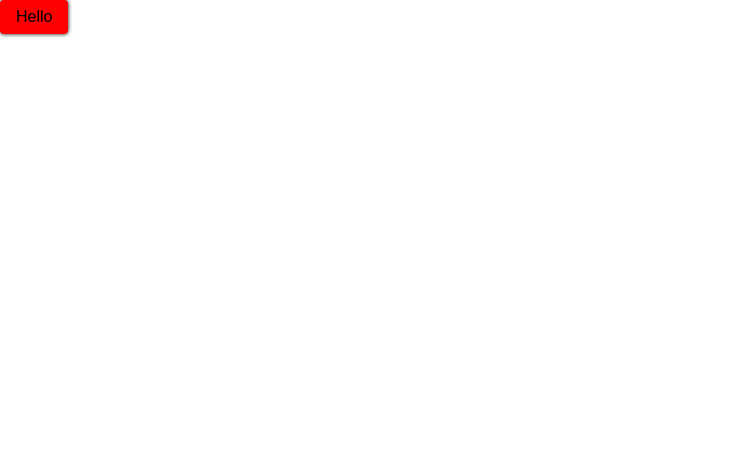
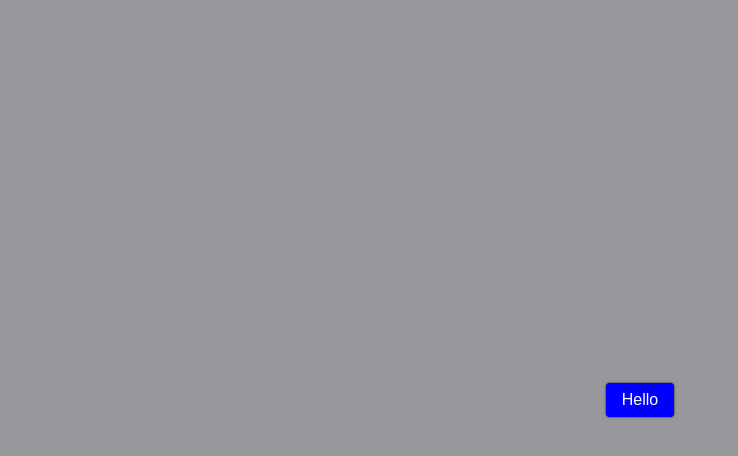
Before and after one commit to Maliklar/my-ui, a React (Create React App) app: page / in a window 1280 px wide. Shown: the top 456 px of the page, without its empty margins (0-738 px from the left). Built offline with nearby package versions, Linux system fonts and the light colour scheme.

Commit message:
Created box attributes

```diff
--- a/src/App.css
+++ b/src/App.css
@@ -1,38 +1,8 @@
 .App {
-  text-align: center;
-}
-
-.App-logo {
-  height: 40vmin;
-  pointer-events: none;
-}
-
-@media (prefers-reduced-motion: no-preference) {
-  .App-logo {
-    animation: App-logo-spin infinite 20s linear;
-  }
-}
-
-.App-header {
-  background-color: #282c34;
-  min-height: 100vh;
   display: flex;
-  flex-direction: column;
   align-items: center;
   justify-content: center;
-  font-size: calc(10px + 2vmin);
-  color: white;
+  background-color: #282c347d;
+  width: 100dvw;
+  height: 100dvh;
 }
-
-.App-link {
-  color: #61dafb;
-}
-
-@keyframes App-logo-spin {
-  from {
-    transform: rotate(0deg);
-  }
-  to {
-    transform: rotate(360deg);
-  }
-}
--- a/src/App.tsx
+++ b/src/App.tsx
@@ -4,7 +4,7 @@ import Button from "./components/Button";
 function App() {
   return (
     <div className="App">
-      <Button>Hello</Button>
+      <Button color="primary">Hello</Button>
     </div>
   );
 }
--- a/src/components/Button/index.module.scss
+++ b/src/components/Button/index.module.scss
@@ -1,101 +1,5 @@
-@import "../../styles/variables/index.scss";
+@import "../../styles/components/box.module.scss";
 
 .container {
-  position: relative;
-  border: none;
-  background-color: transparent;
-  cursor: pointer;
-  background-color: red;
-  padding: 0.5rem 1rem;
-  border-radius: 6px;
-  margin: 0;
-  display: flex;
-  align-items: center;
-
-  &[data-corners="0"] {
-    border-radius: $corners-0;
-  }
-  &[data-corners="1"] {
-    border-radius: $corners-1;
-  }
-  &[data-corners="2"] {
-    border-radius: $corners-2;
-  }
-  &[data-corners="3"] {
-    border-radius: $corners-3;
-  }
-  &[data-corners="4"] {
-    border-radius: $corners-4;
-  }
-  &[data-corners="5"] {
-    border-radius: $corners-5;
-  }
-  &[data-corners="6"] {
-    border-radius: $corners-6;
-  }
-  &[data-corners="7"] {
-    border-radius: $corners-7;
-  }
-  &[data-corners="8"] {
-    border-radius: $corners-8;
-  }
-  &[data-corners="9"] {
-    border-radius: $corners-9;
-  }
-  &[data-corners="10"] {
-    border-radius: $corners-10;
-  }
-  &[data-corners="rounded"] {
-    border-radius: $corners-rounded;
-  }
-
-  &[data-elevation="0"] {
-    box-shadow: $elevation-0;
-  }
-  &[data-elevation="1"] {
-    box-shadow: $elevation-1;
-  }
-  &[data-elevation="2"] {
-    box-shadow: $elevation-2;
-  }
-  &[data-elevation="3"] {
-    box-shadow: $elevation-3;
-  }
-  &[data-elevation="4"] {
-    box-shadow: $elevation-4;
-  }
-  &[data-elevation="5"] {
-    box-shadow: $elevation-5;
-  }
-  &[data-elevation="6"] {
-    box-shadow: $elevation-6;
-  }
-  &[data-elevation="7"] {
-    box-shadow: $elevation-7;
-  }
-  &[data-elevation="8"] {
-    box-shadow: $elevation-8;
-  }
-  &[data-elevation="9"] {
-    box-shadow: $elevation-9;
-  }
-  &[data-elevation="10"] {
-    box-shadow: $elevation-10;
-  }
-
-  &[data-size="small"] {
-    font-size: 0.8em;
-  }
-
-  &[data-size="medium"] {
-    font-size: 1em;
-  }
-  &[data-size="large"] {
-    font-size: 1.3em;
-  }
-
-  &[data-color="primary"] {
-    background-color: $color-primary;
-    color: $color-primary-alt;
-  }
+  @extend .box;
 }
--- a/src/components/Button/index.tsx
+++ b/src/components/Button/index.tsx
@@ -1,28 +1,19 @@
-import { HTMLAttributes } from "react";
+import clsx from "clsx";
+import { ButtonProps } from "../../types/components/props";
 import styles from "./index.module.scss";
-import clsx from "clsx";
-import { IconType } from "react-icons";
 
-type Props = {
-  variant?: "text" | "outlined" | "contained";
-  elevation?: 0 | 1 | 2 | 3 | 4 | 5 | 6 | 8 | 9 | 10;
-  color?: "primary" | "secondary" | "error" | "warning" | "none";
-  startIcon?: IconType;
-  endIcon?: IconType;
-  size?: "small" | "medium" | "Large";
-  corners?: 0 | 1 | 2 | 3 | 4 | 5 | 6 | 8 | 9 | 10 | "rounded";
-  rounded?: boolean;
-} & HTMLAttributes<HTMLButtonElement>;
+type Props = ButtonProps;
 export default function Button({
   children,
   className,
-  elevation = 2,
+  elevation = 1,
   color = "none",
   startIcon: StartIcon,
   endIcon: EndIcon,
   size = "medium",
   corners = 2,
-
+  loading = false,
+  loadingPosition = "top",
   ...props
 }: Props) {
   return (
@@ -32,6 +23,8 @@ export default function Button({
       data-color={color}
       data-size={size}
       data-corners={corners}
+      data-loading={loading}
+      data-loading-position={loadingPosition}
       {...props}
     >
       {StartIcon && <StartIcon />}
--- /dev/null
+++ b/src/styles/components/box.module.scss
@@ -0,0 +1,175 @@
+@import "../variables/index.scss";
+@mixin loadingStripe($position: "top") {
+  position: absolute;
+  content: "";
+  display: block;
+  height: 2px;
+  @if $position == "top" {
+    top: 0;
+  }
+  @if $position == "bottom" {
+    bottom: 0;
+  }
+  left: 0;
+  width: 500%;
+  transform: translateX(-40%);
+  animation: loading-animation alternate infinite 1s;
+  border-radius: 5px;
+  background: linear-gradient(
+    90deg,
+    rgba(107, 96, 230, 1) 0%,
+    rgba(65, 255, 246, 1) 25%,
+    rgba(65, 133, 255, 1) 50%,
+    rgba(65, 248, 255, 1) 75%,
+    rgba(65, 82, 255, 1) 100%
+  );
+}
+
+@keyframes loading-animation {
+  from {
+    transform: translateX(-80%);
+  }
+  to {
+    transform: translateX(0%);
+  }
+}
+
+.box {
+  position: relative;
+  border: none;
+  background-color: transparent;
+  cursor: pointer;
+  padding: 0.5rem 1rem;
+  border-radius: 6px;
+  margin: 0;
+  display: flex;
+  align-items: center;
+  overflow: hidden;
+
+  &[data-corners="0"] {
+    border-radius: $corners-0;
+  }
+  &[data-corners="1"] {
+    border-radius: $corners-1;
+  }
+  &[data-corners="2"] {
+    border-radius: $corners-2;
+  }
+  &[data-corners="3"] {
+    border-radius: $corners-3;
+  }
+  &[data-corners="4"] {
+    border-radius: $corners-4;
+  }
+  &[data-corners="5"] {
+    border-radius: $corners-5;
+  }
+  &[data-corners="6"] {
+    border-radius: $corners-6;
+  }
+  &[data-corners="7"] {
+    border-radius: $corners-7;
+  }
+  &[data-corners="8"] {
+    border-radius: $corners-8;
+  }
+  &[data-corners="9"] {
+    border-radius: $corners-9;
+  }
+  &[data-corners="10"] {
+    border-radius: $corners-10;
+  }
+  &[data-corners="rounded"] {
+    border-radius: $corners-rounded;
+  }
+
+  &[data-elevation="0"] {
+    box-shadow: $elevation-0;
+  }
+  &[data-elevation="1"] {
+    box-shadow: $elevation-1;
+  }
+  &[data-elevation="2"] {
+    box-shadow: $elevation-2;
+  }
+  &[data-elevation="3"] {
+    box-shadow: $elevation-3;
+  }
+  &[data-elevation="4"] {
+    box-shadow: $elevation-4;
+  }
+  &[data-elevation="5"] {
+    box-shadow: $elevation-5;
+  }
+  &[data-elevation="6"] {
+    box-shadow: $elevation-6;
+  }
+  &[data-elevation="7"] {
+    box-shadow: $elevation-7;
+  }
+  &[data-elevation="8"] {
+    box-shadow: $elevation-8;
+  }
+  &[data-elevation="9"] {
+    box-shadow: $elevation-9;
+  }
+  &[data-elevation="10"] {
+    box-shadow: $elevation-10;
+  }
+
+  &[data-size="small"] {
+    font-size: 0.8em;
+  }
+
+  &[data-size="medium"] {
+    font-size: 1em;
+  }
+  &[data-size="large"] {
+    font-size: 1.3em;
+  }
+
+  &[data-color="primary"] {
+    background-color: $color-primary;
+    color: $color-primary-alt;
+  }
+  &[data-color="secondary"] {
+    background-color: $color-secondary;
+    color: $color-secondary-alt;
+  }
+  &[data-color="success"] {
+    background-color: $color-success;
+    color: $color-success-alt;
+  }
+  &[data-color="warning"] {
+    background-color: $color-warning;
+    color: $color-warning-alt;
+  }
+  &[data-color="error"] {
+    background-color: $color-error;
+    color: $color-error-alt;
+  }
+
+  &[data-loading="true"] {
+    cursor: default;
+
+    &[data-loading-position="top"] {
+      &::after {
+        @include loadingStripe("top");
+      }
+    }
+    &[data-loading-position="bottom"] {
+      &::after {
+        @include loadingStripe("bottom");
+      }
+    }
+  }
+  &[data-loading="false"] {
+    &::after {
+      display: none;
+    }
+  }
+  &:disabled {
+    pointer-events: none;
+    opacity: 0.8;
+  }
+}
--- a/src/styles/variables/colors.scss
+++ b/src/styles/variables/colors.scss
@@ -2,6 +2,10 @@ $color-primary: blue;
 $color-primary-alt: white;
 $color-secondary: purple;
 $color-secondary-alt: white;
+
+$color-success: purple;
+$color-success-alt: white;
+
 $color-warning: yellow;
 $color-warning-alt: black;
 $color-error: red;
--- /dev/null
+++ b/src/types/components/props.ts
@@ -0,0 +1,19 @@
+import { ButtonHTMLAttributes } from "react";
+import { IconType } from "react-icons";
+
+export type BoxProps = {
+  variant?: "text" | "outlined" | "contained";
+  elevation?: 0 | 1 | 2 | 3 | 4 | 5 | 6 | 8 | 9 | 10;
+  color?: "primary" | "secondary" | "success" | "error" | "warning" | "none";
+  corners?: 0 | 1 | 2 | 3 | 4 | 5 | 6 | 8 | 9 | 10 | "rounded";
+  rounded?: boolean;
+  loading?: boolean;
+  loadingPosition?: "top" | "bottom";
+};
+
+export type ButtonProps = BoxProps &
+  ButtonHTMLAttributes<HTMLButtonElement> & {
+    startIcon?: IconType;
+    endIcon?: IconType;
+    size?: "small" | "medium" | "Large";
+  };
```
